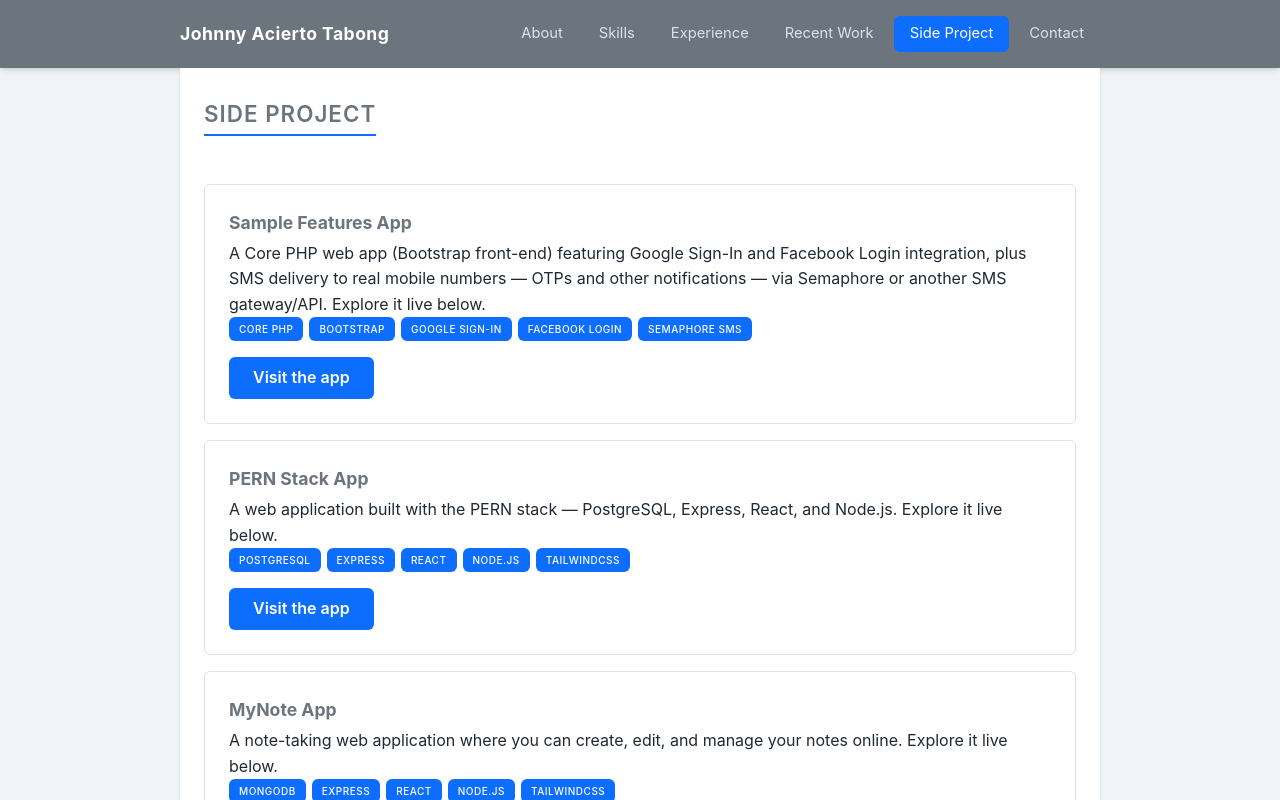
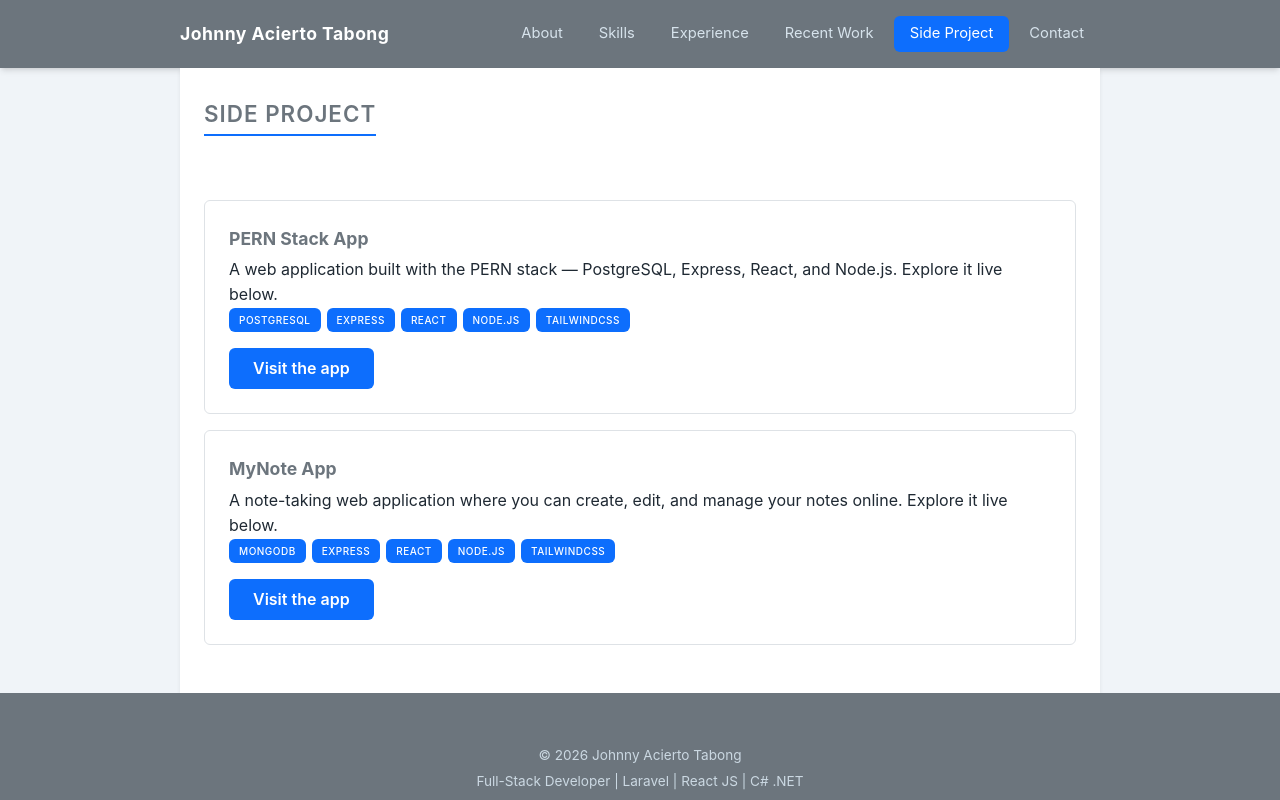
Before and after one commit to johnny-xcode/portfolio, a React (Create React App) app: page /#/side-project in a window 1280 px wide. Shown: the top 800 px of the page. Built offline with nearby package versions, Linux system fonts and the light colour scheme; grey boxes are pictures that could not be loaded.

Commit message:
remove Sample Features App

```diff
--- a/src/containers/SideProject.js
+++ b/src/containers/SideProject.js
@@ -7,7 +7,7 @@ function SideProject() {
     <div>
       <SectionTitle>Side Project</SectionTitle>
 
-      <div className="border border-border rounded-md p-4 bg-white">
+      {/* <div className="border border-border rounded-md p-4 bg-white">
         <p className="m-0 mb-1 text-[1.1rem] font-bold text-secondary">Sample Features App</p>
         <p className="m-0 mb-2.5">
           A Core PHP web app (Bootstrap front-end) featuring Google Sign-In and Facebook Login
@@ -32,7 +32,14 @@ function SideProject() {
         >
           Visit the app
         </a>
-      </div>
+      </div> */}
+
+
+
+
+
+
+
 
       <div className="border border-border rounded-md p-4 bg-white mt-3">
         <p className="m-0 mb-1 text-[1.1rem] font-bold text-secondary">PERN Stack App</p>
```
